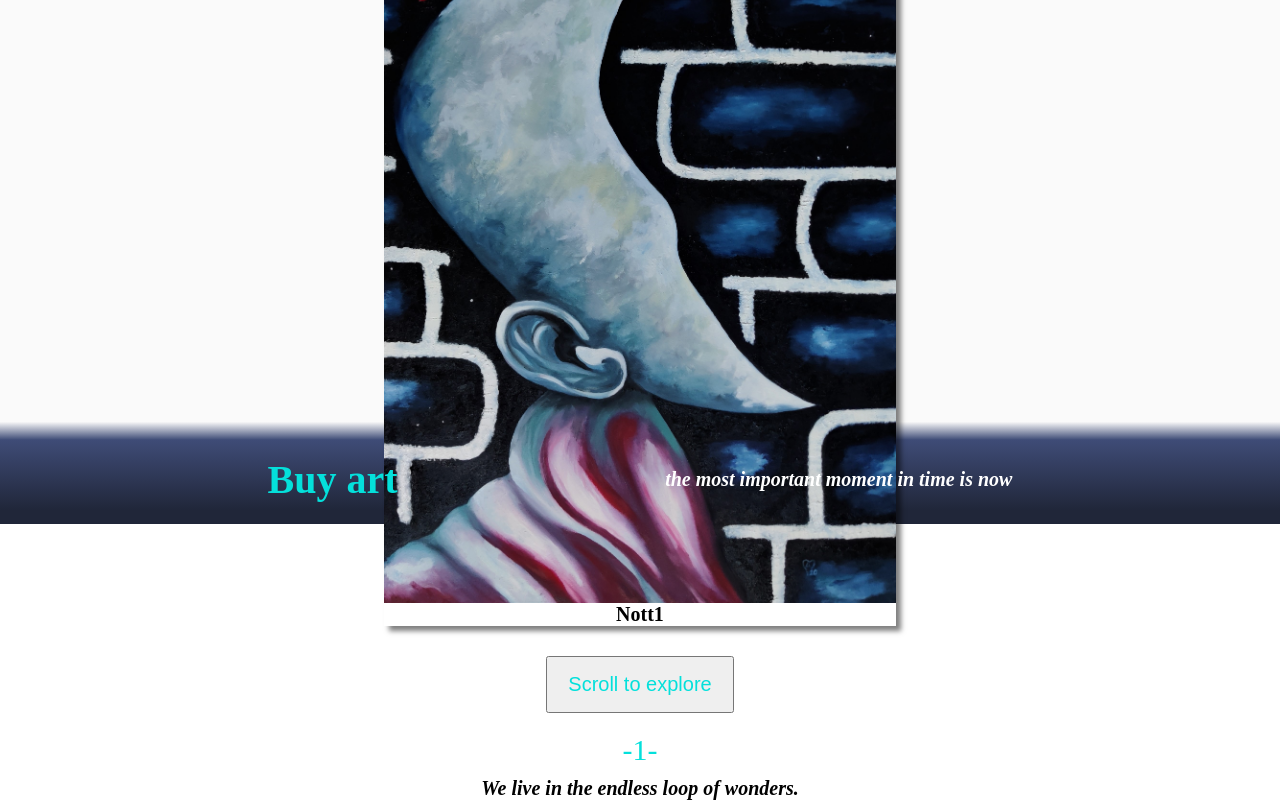
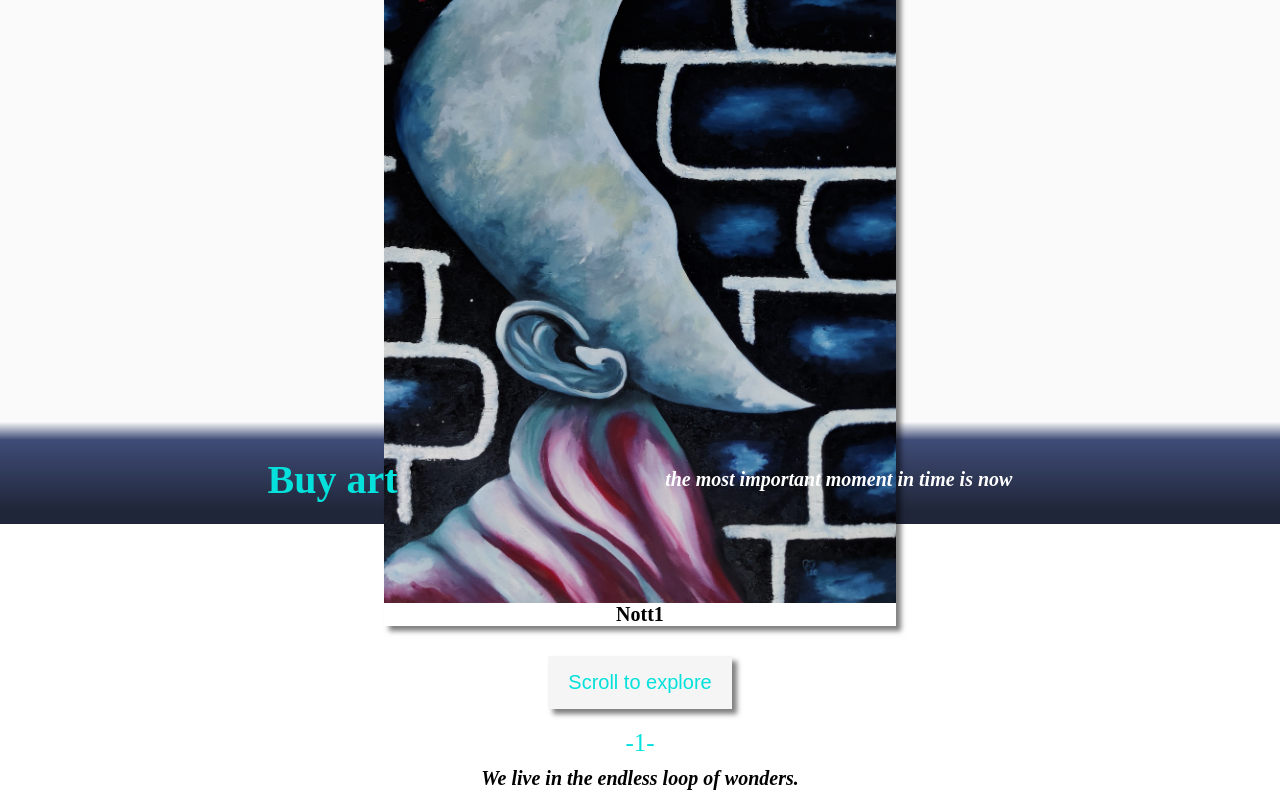
Before and after one commit to Lu-Smith/nott_art_exhibition_react, a React (Create React App) app: page / in a window 1280 px wide. Shown: the part 276-1076 px from the top of the page. Built offline with nearby package versions, Linux system fonts and the light colour scheme.

Commit message:
Updated Control.styled.js

```diff
--- a/src/components/styles/Contol.styled.js
+++ b/src/components/styles/Contol.styled.js
@@ -5,9 +5,12 @@ export const Button = styled.button`
  color: #04E0DB;
  padding: 15px 20px;
  margin: 30px 0 20px 0;
+ box-shadow: 5px 5px 5px rgba(0, 0, 0, 0.5);
+ border: none;
+ background-color: whitesmoke;
 `
 export const Scroll = styled.div`
-font-size: 30px;
+font-size: 25px;
 color: #04E0DB;
 margin-bottom: 10px;
 `
```
